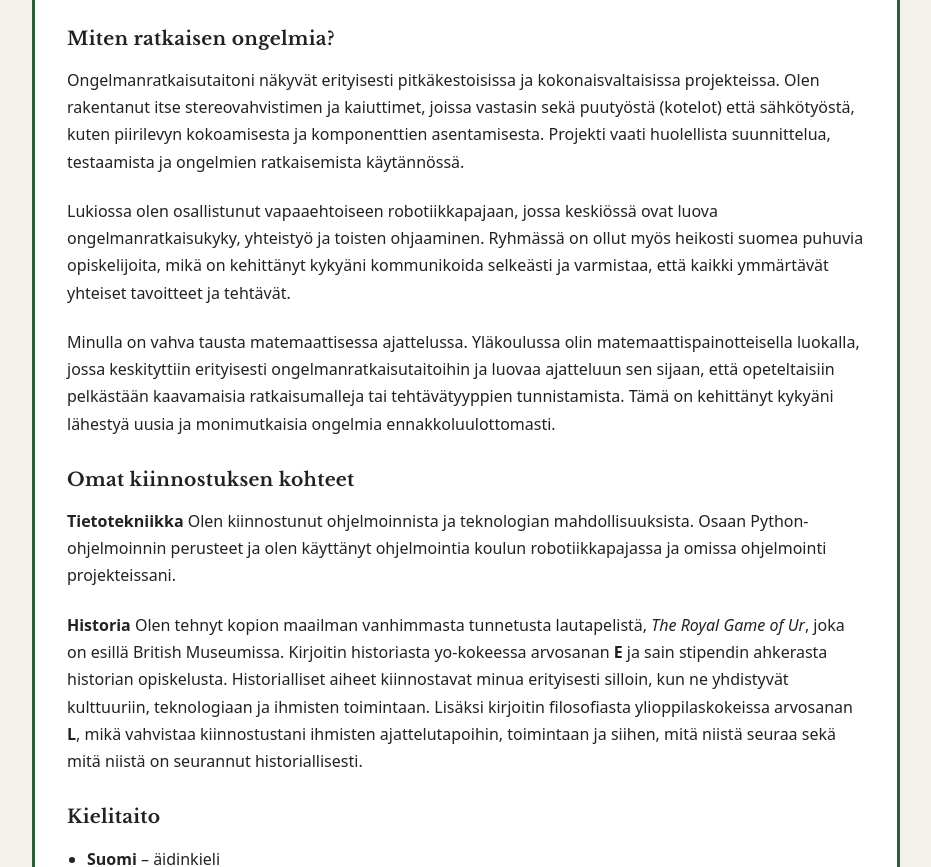
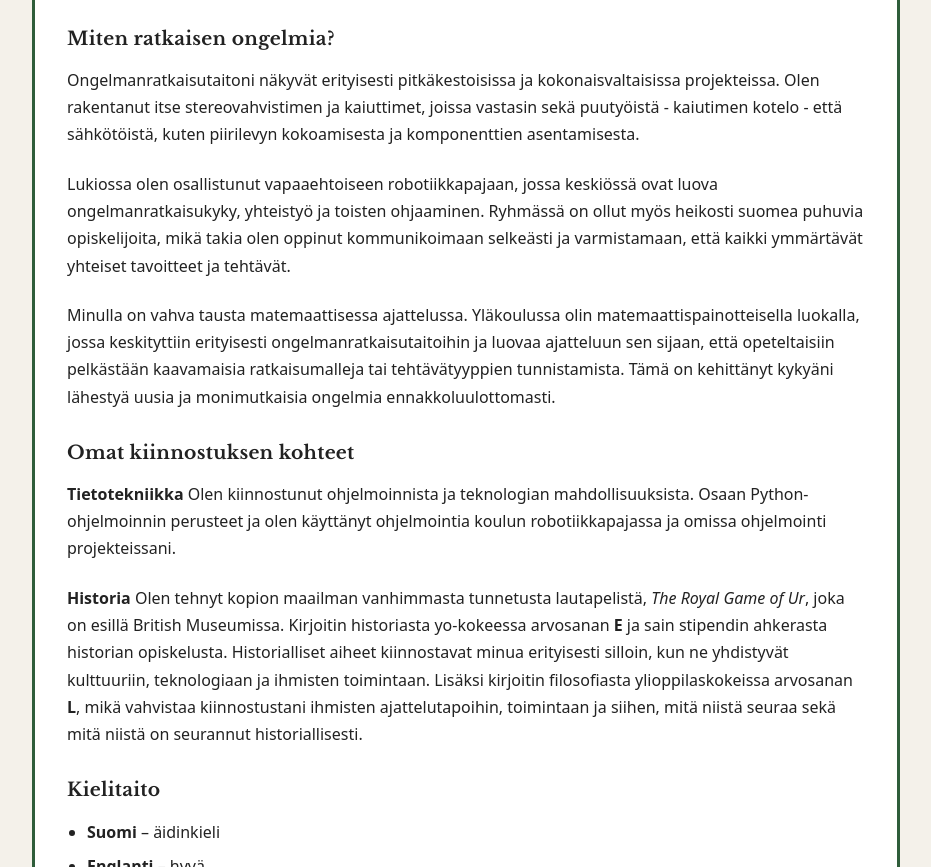
Before and after one commit to antti-ship-it/site, a plain HTML site: page docs/index.html in a window 1280 px wide. Shown: the part 976-1843 px from the top of the page, without its empty margins (174-1105 px from the left). Drawn offline with nearby package versions, Linux system fonts and the light colour scheme.

Commit message:
Update index.html

```diff
--- a/docs/index.html
+++ b/docs/index.html
@@ -316,15 +316,14 @@
       <h3>Miten ratkaisen ongelmia?</h3>
       <p>
         Ongelmanratkaisutaitoni näkyvät erityisesti pitkäkestoisissa ja kokonaisvaltaisissa projekteissa. Olen rakentanut
-        itse stereovahvistimen ja kaiuttimet, joissa vastasin sekä puutyöstä (kotelot) että
-        sähkötyöstä, kuten piirilevyn kokoamisesta ja komponenttien asentamisesta. Projekti vaati
-        huolellista suunnittelua, testaamista ja ongelmien ratkaisemista käytännössä.
+        itse stereovahvistimen ja kaiuttimet, joissa vastasin sekä puutyöistä - kaiutimen kotelo - että
+        sähkötöistä, kuten piirilevyn kokoamisesta ja komponenttien asentamisesta.
       </p>
 
       <p>
         Lukiossa olen osallistunut vapaaehtoiseen robotiikkapajaan, jossa keskiössä ovat luova
         ongelmanratkaisukyky, yhteistyö ja toisten ohjaaminen. Ryhmässä on ollut myös heikosti suomea
-        puhuvia opiskelijoita, mikä on kehittänyt kykyäni kommunikoida selkeästi ja varmistaa, että
+        puhuvia opiskelijoita, mikä takia olen oppinut kommunikoimaan selkeästi ja varmistamaan, että
         kaikki ymmärtävät yhteiset tavoitteet ja tehtävät.
       </p>
       <p>
```
